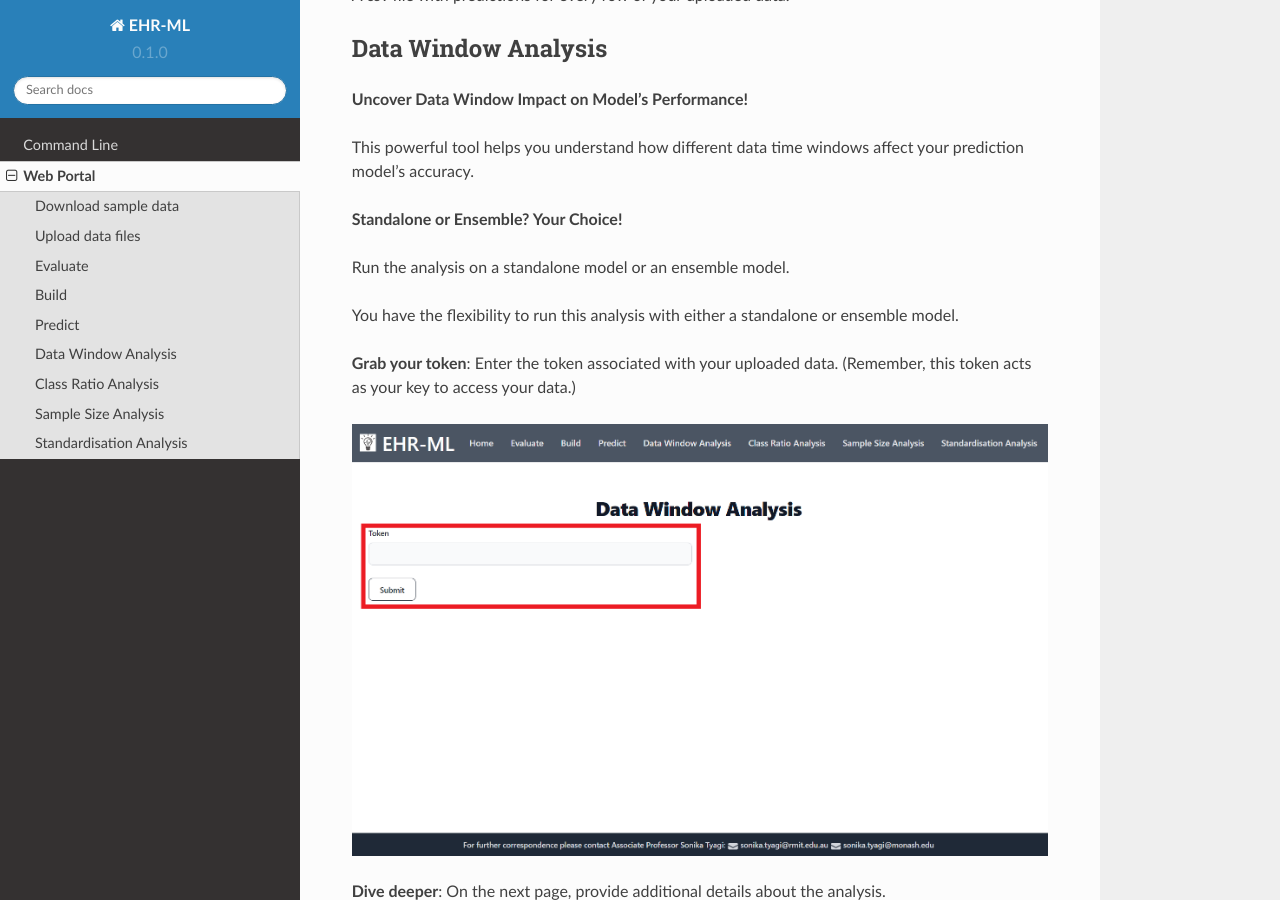
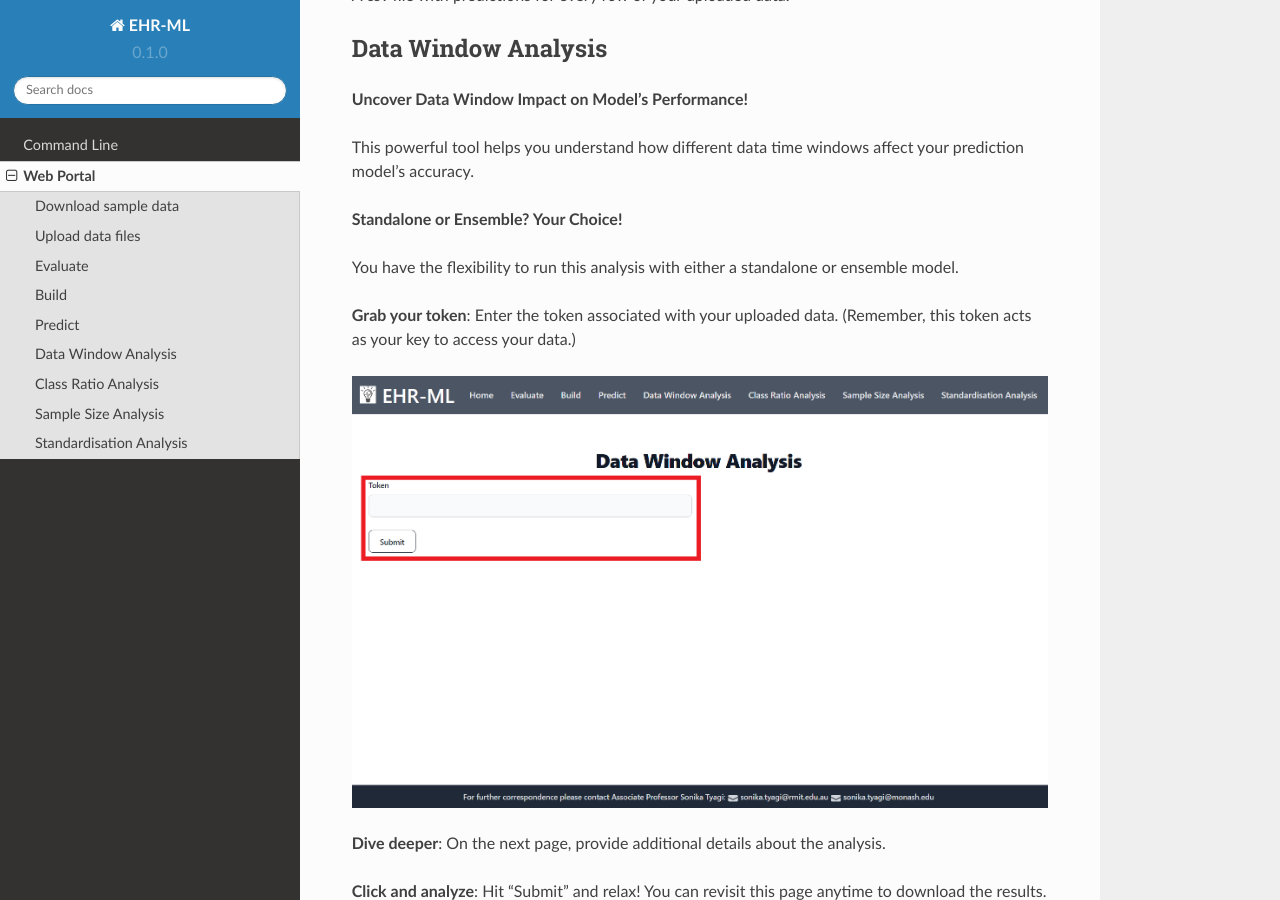
Before and after one commit to ryashpal/EHR-ML-Tutorials, a Sphinx documentation site: the page built from docs/source/web_portal.rst, in a window 1280 px wide and 900 px high, scrolled down 6713 px. Built offline with Sphinx 7.4.7 and the Read the Docs theme 2.0.0, drawn with Linux system fonts in a browser that asks for light colours; some of the changed text lies outside the part shown.

Commit message:
Update web_portal.rst

```diff
--- a/docs/source/web_portal.rst
+++ b/docs/source/web_portal.rst
@@ -107,8 +107,6 @@ This powerful tool helps you understand how different data time windows affect y
 
 **Standalone or Ensemble? Your Choice!**
 
-Run the analysis on a standalone model or an ensemble model.
-
 You have the flexibility to run this analysis with either a standalone or ensemble model.
 
 **Grab your token**: Enter the token associated with your uploaded data. (Remember, this token acts as your key to access your data.)
@@ -135,8 +133,6 @@ Class Ratio Analysis
 This powerful tool helps you understand how different class ratio affect your prediction model's accuracy.
 
 **Standalone or Ensemble? Your Choice!**
-
-Run the analysis on a standalone model or an ensemble model.
 
 You have the flexibility to run this analysis with either a standalone or ensemble model.
 
@@ -165,8 +161,6 @@ This powerful tool helps you understand how different sample size affect your pr
 
 **Standalone or Ensemble? Your Choice!**
 
-Run the analysis on a standalone model or an ensemble model.
-
 You have the flexibility to run this analysis with either a standalone or ensemble model.
 
 **Grab your token**: Enter the token associated with your uploaded data. (Remember, this token acts as your key to access your data.)
@@ -194,8 +188,6 @@ This powerful tool helps you understand how different standardisation affect you
 
 **Standalone or Ensemble? Your Choice!**
 
-Run the analysis on a standalone model or an ensemble model.
-
 You have the flexibility to run this analysis with either a standalone or ensemble model.
 
 **Grab your token**: Enter the token associated with your uploaded data. (Remember, this token acts as your key to access your data.)
```
